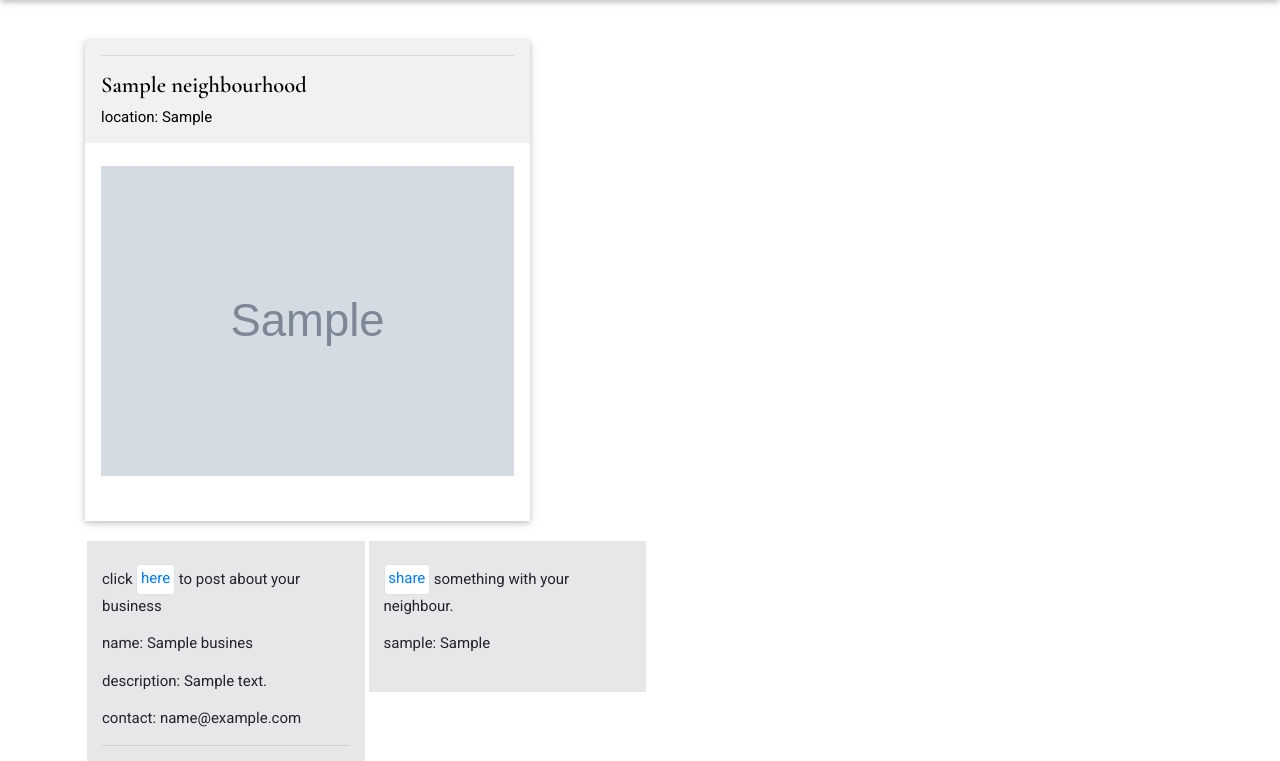
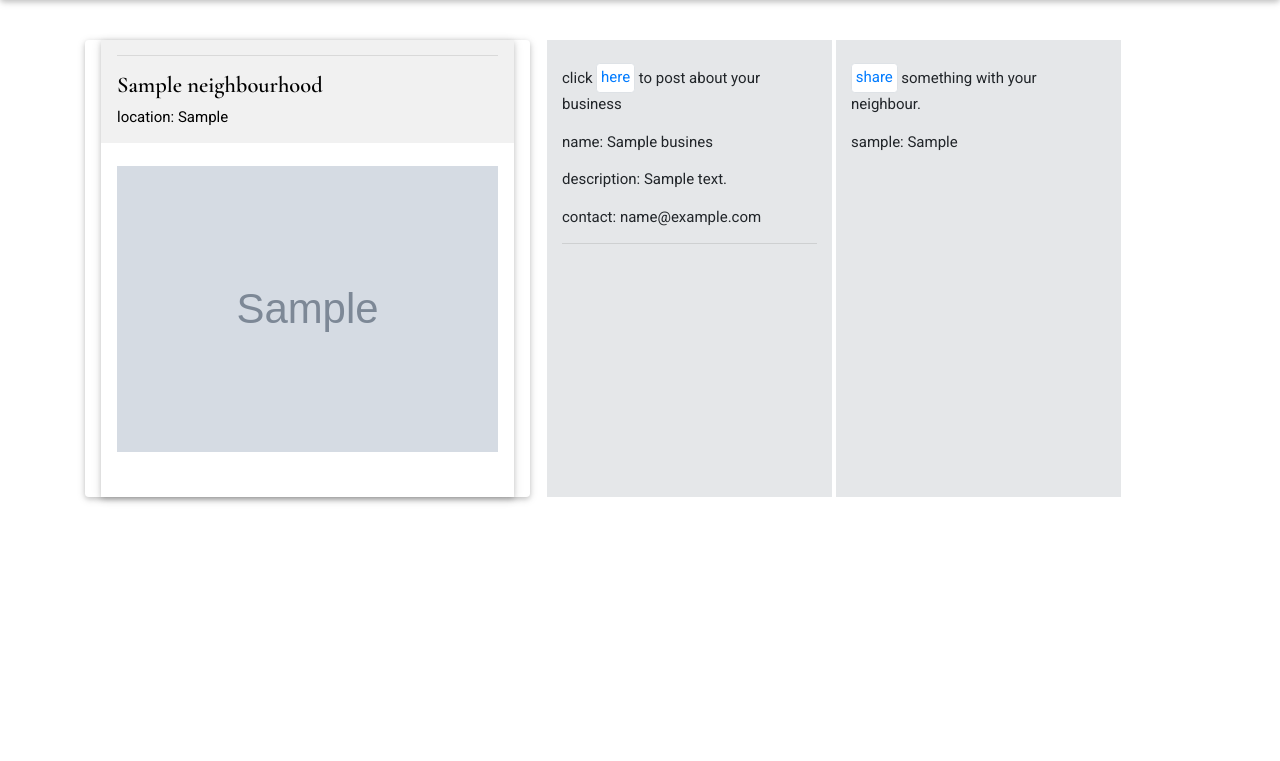
Before and after one commit to DannyMyles/Neighbourhood, a Django app: page /detail/1/ in a window 1280 px wide. Shown: the part 67-828 px from the top of the page. After the commit the page ends 571 px from the top, so only its background shows below. Run offline with Django 3.2, Linux system fonts and the light colour scheme; tables that the repository leaves empty hold one stand-in row (values such as "Sample post"); grey boxes marked "Sample" are stand-in pictures; some libraries are stand-ins or nearby versions.

Commit message:
added detils.html

```diff
--- a/mtaa/templates/details.html
+++ b/mtaa/templates/details.html
@@ -4,7 +4,7 @@
 <div class="container">
     <div class="row">
         <div style="margin-top:20px;" class='col-md-5'>
-            <!-- <div style="width:100%;" class="w3-container card"> -->
+            <div style="width:100%;" class="w3-container card">
 
                 <div class="w3-card" style="width:100%;">
                     <header class="w3-container w3-light-grey">
```
